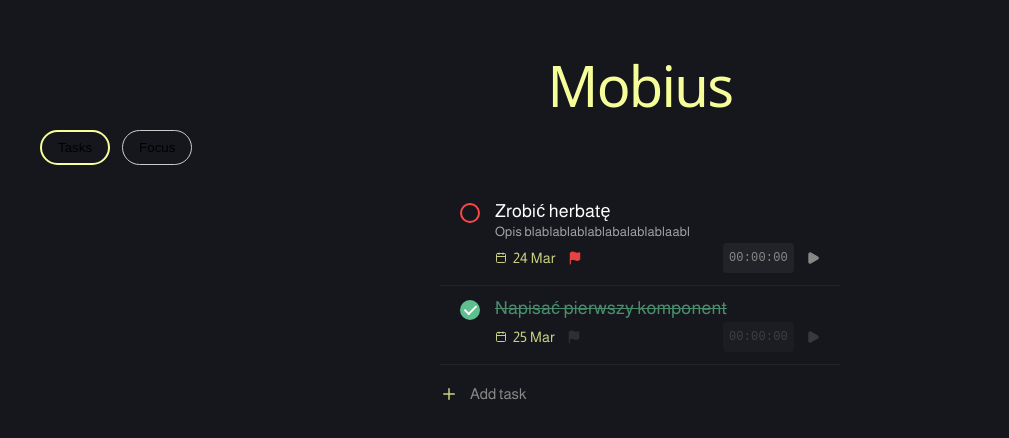
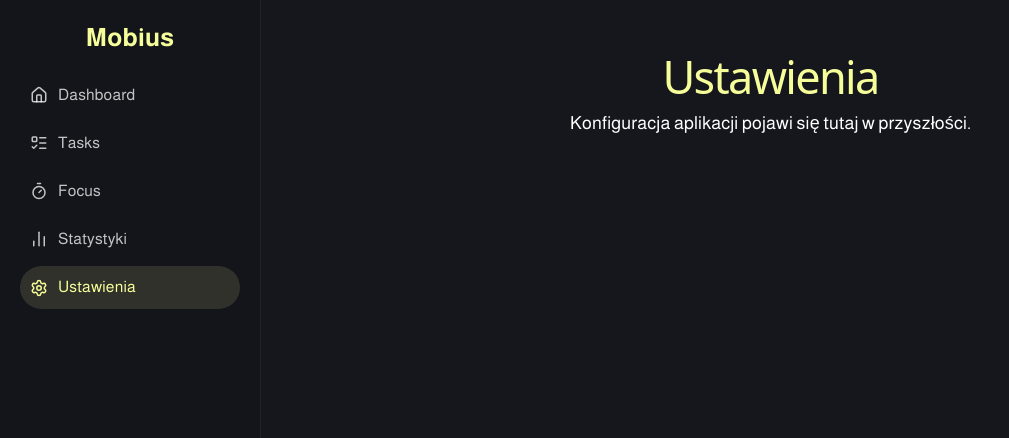
Before and after one commit to mobius-group-project/mobius, a React (Vite) app: page /settings in a window 1280 px wide. Shown: the top 438 px of the page, without its empty margins (0-1009 px from the left). Built offline with nearby package versions, Linux system fonts and the light colour scheme.

Commit message:
Feature/mg 16 - Navigation (#4)
* MG_16: add react-router-dom + folders&files for navigation.

* MG_16: add sidebar + styles

* MG_16: import sidebar to app + fix icon for tasks

---------

Co-authored-by: IlliaBerezovskyi <141367@student.uni.opole.pl>

```diff
--- a/package.json
+++ b/package.json
@@ -12,7 +12,8 @@
   "dependencies": {
     "lucide-react": "^1.7.0",
     "react": "^19.2.4",
-    "react-dom": "^19.2.4"
+    "react-dom": "^19.2.4",
+    "react-router-dom": "^7.13.2"
   },
   "devDependencies": {
     "@babel/core": "^7.29.0",
--- a/src/App.tsx
+++ b/src/App.tsx
@@ -1,57 +1,89 @@
-//import { Focus } from 'lucide-react';
+import React from 'react';
+import { Routes, Route } from 'react-router-dom';
+import Sidebar from './components/layout/Sidebar';
 import TaskList from './components/taskSystem/TaskList';
 import { useTasks } from './hooks/useTasks';
 import FocusTimer from './components/focus/FocusTimer';
-import React, { useState } from 'react';
 
-type View = 'tasks' | 'focus';
+const DashboardPage: React.FC = () => {
+  return (
+    <div className="route-view">
+      <h1 className="route-title">Dashboard</h1>
+      <p>Glówny ekran aplikacji.</p>
+    </div>
+  );
+};
 
-function App() {
-const { tasks, toggleTask, addTask } = useTasks();
-const [activeView, setActiveView] = useState<View>('tasks');
-
+const TasksPage: React.FC = () => {
+  const { tasks, toggleTask, addTask } = useTasks();
 
   return (
-    <main className="app-center" style={{ padding: '40px' }}>
-      <h1 style={{ color: 'var(--color-primary)' }}>Mobius</h1>
-
-      <div style={{marginBottom: '24px', display: 'flex', gap: '12px'}}>
-        <button onClick={() => setActiveView('tasks')}
-          style={{
-            padding: '8px 16px',
-            borderRadius: '999px',
-            border: activeView === 'tasks' ? '2px solid var(--color-primary)' : '1px solid #ccc',
-            background: activeView === 'tasks' ? 'var(--color-background)' : '#16171D',
-            cursor: 'pointer'
-          }}
-        >
-          Tasks
-        </button>
-
-        <button onClick={() => setActiveView('focus')}
-          style={{
-            padding: '8px 16px',
-            borderRadius: '999px',
-            border: activeView === 'focus' ? '2px solid var(--color-primary)' : '1px solid #ccc',
-            background: activeView === 'focus' ? 'var(--color-background)' : '#16171D',
-            cursor: 'pointer'
-          }}
-        >
-          Focus
-        </button>
-
-      </div>
-
-      {activeView === 'tasks' ? (
-     <TaskList
+    <div className="route-view">
+      <h1 className="route-title">Tasks</h1>
+      <TaskList
         tasks={tasks}
         onToggleTask={toggleTask}
         onAddTask={addTask}
       />
-      ) : (
-        <FocusTimer />
-      )}
-    </main>
+    </div>
+  );
+};
+
+const FocusPage: React.FC = () => {
+  return (
+    <div className="route-view">
+      <h1 className="route-title">Focus</h1>
+      <FocusTimer />
+    </div>
+  );
+};
+
+const StatsPage: React.FC = () => {
+  return (
+    <div className="route-view">
+      <h1 className="route-title">Statystyki</h1>
+      <p>Widok statystyk zostanie dodany w kolejnych iteracjach.</p>
+    </div>
+  );
+};
+
+const SettingsPage: React.FC = () => {
+  return (
+    <div className="route-view">
+      <h1 className="route-title">Ustawienia</h1>
+      <p>Konfiguracja aplikacji pojawi się tutaj w przyszłości.</p>
+    </div>
+  );
+};
+
+function App() {
+return (
+    <div
+      style={{
+        display: 'flex',
+        minHeight: '100vh',
+        backgroundColor: 'var(--color-background)',
+        color: '#ffffff',
+      }}
+    >
+      <Sidebar />
+
+      <main
+        style={{
+          flex: 1,
+          padding: '32px 40px',
+          overflow: 'hidden',
+        }}
+      >
+        <Routes>
+          <Route path="/" element={<DashboardPage />} />
+          <Route path="/tasks" element={<TasksPage />} />
+          <Route path="/focus" element={<FocusPage />} />
+          <Route path="/stats" element={<StatsPage />} />
+          <Route path="/settings" element={<SettingsPage />} />
+        </Routes>
+      </main>
+    </div>
   );
 }
 
--- /dev/null
+++ b/src/components/layout/Sidebar.tsx
@@ -0,0 +1,64 @@
+import React from 'react';
+import { NavLink } from 'react-router-dom';
+import { Home, Timer, BarChart2, Settings, ListTodo } from 'lucide-react';
+import './styles/Sidebar.css';
+
+interface NavItem {
+  path: string;
+  label: string;
+  icon: React.ReactNode;
+}
+
+const NAV_ITEMS: NavItem[] = [
+  {
+    path: '/',
+    label: 'Dashboard',
+    icon: <Home size={18} />
+  },
+  {
+    path: '/tasks',
+    label: 'Tasks',
+    icon: <ListTodo size={18} />
+  },
+  {
+    path: '/focus',
+    label: 'Focus',
+    icon: <Timer size={18} />
+  },
+  {
+    path: '/stats',
+    label: 'Statystyki',
+    icon: <BarChart2 size={18} />
+  },
+  {
+    path: '/settings',
+    label: 'Ustawienia',
+    icon: <Settings size={18} />
+  },
+];
+
+const Sidebar: React.FC = () => {
+  return (
+    <aside className="sidebar">
+      <div className="sidebar__logo">Mobius</div>
+
+      <nav className="sidebar__nav">
+        {NAV_ITEMS.map((item) => (
+          <NavLink
+            key={item.path}
+            to={item.path}
+            end={item.path === '/'}
+            className={({ isActive }) =>
+              'sidebar__link' + (isActive ? ' sidebar__link--active' : '')
+            }
+          >
+            <span className="sidebar__icon">{item.icon}</span>
+            <span className="sidebar__label">{item.label}</span>
+          </NavLink>
+        ))}
+      </nav>
+    </aside>
+  );
+};
+
+export default Sidebar;
--- /dev/null
+++ b/src/components/layout/styles/Sidebar.css
@@ -0,0 +1,53 @@
+.sidebar {
+  width: 220px;
+  padding: 24px 20px;
+  background: #14151b;
+  border-right: 1px solid rgba(255, 255, 255, 0.06);
+  display: flex;
+  flex-direction: column;
+}
+
+.sidebar__logo {
+  font-size: 1.4rem;
+  font-weight: 700;
+  color: var(--color-primary);
+  margin-bottom: 24px;
+}
+
+.sidebar__nav {
+  display: flex;
+  flex-direction: column;
+  gap: 6px;
+}
+
+.sidebar__link {
+  display: flex;
+  align-items: center;
+  gap: 10px;
+  padding: 8px 10px;
+  border-radius: 999px;
+  color: rgba(255, 255, 255, 0.75);
+  text-decoration: none;
+  font-size: var(--small-size);
+  transition: background 0.15s ease, color 0.15s ease, transform 0.1s ease;
+}
+
+.sidebar__link:hover {
+  background: rgba(255, 255, 255, 0.04);
+  transform: translateY(-1px);
+}
+
+.sidebar__link--active {
+  background: rgba(246, 254, 154, 0.12);
+  color: var(--color-primary);
+}
+
+.sidebar__icon {
+  display: flex;
+  align-items: center;
+  justify-content: center;
+}
+
+.sidebar__label {
+  white-space: nowrap;
+}
--- a/src/index.css
+++ b/src/index.css
@@ -108,3 +108,24 @@ code {
   padding: 4px 8px;
   background: var(--code-bg);
 }
+
+.route-view {
+  animation: route-fade-in 0.25s ease-out;
+}
+
+.route-title {
+  font-size: var(--h1-size);
+  margin-bottom: 20px;
+  color: var(--color-primary);
+}
+
+@keyframes route-fade-in {
+  from {
+    opacity: 0;
+    transform: translateY(4px);
+  }
+  to {
+    opacity: 1;
+    transform: translateY(0);
+  }
+}
--- a/src/main.tsx
+++ b/src/main.tsx
@@ -1,11 +1,14 @@
 import { StrictMode } from 'react'
 import { createRoot } from 'react-dom/client'
+import { BrowserRouter } from 'react-router-dom'
 import './index.css'
 import './styles/variables.css'
 import App from './App.tsx'
 
 createRoot(document.getElementById('root')!).render(
   <StrictMode>
-    <App />
+    <BrowserRouter>
+      <App />
+    </BrowserRouter>
   </StrictMode>,
 )
```
Also changed, not shown: 1 other file (tests, documents, lock files or other folders).
